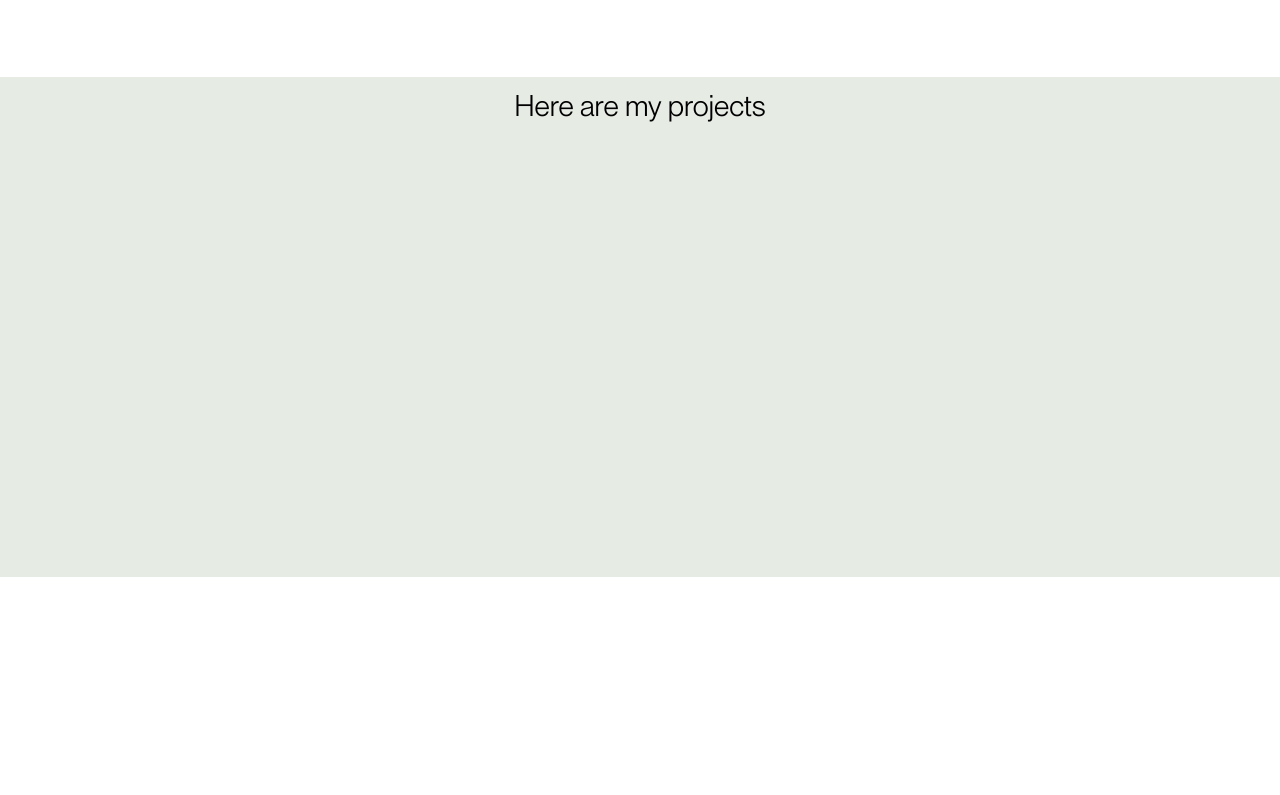
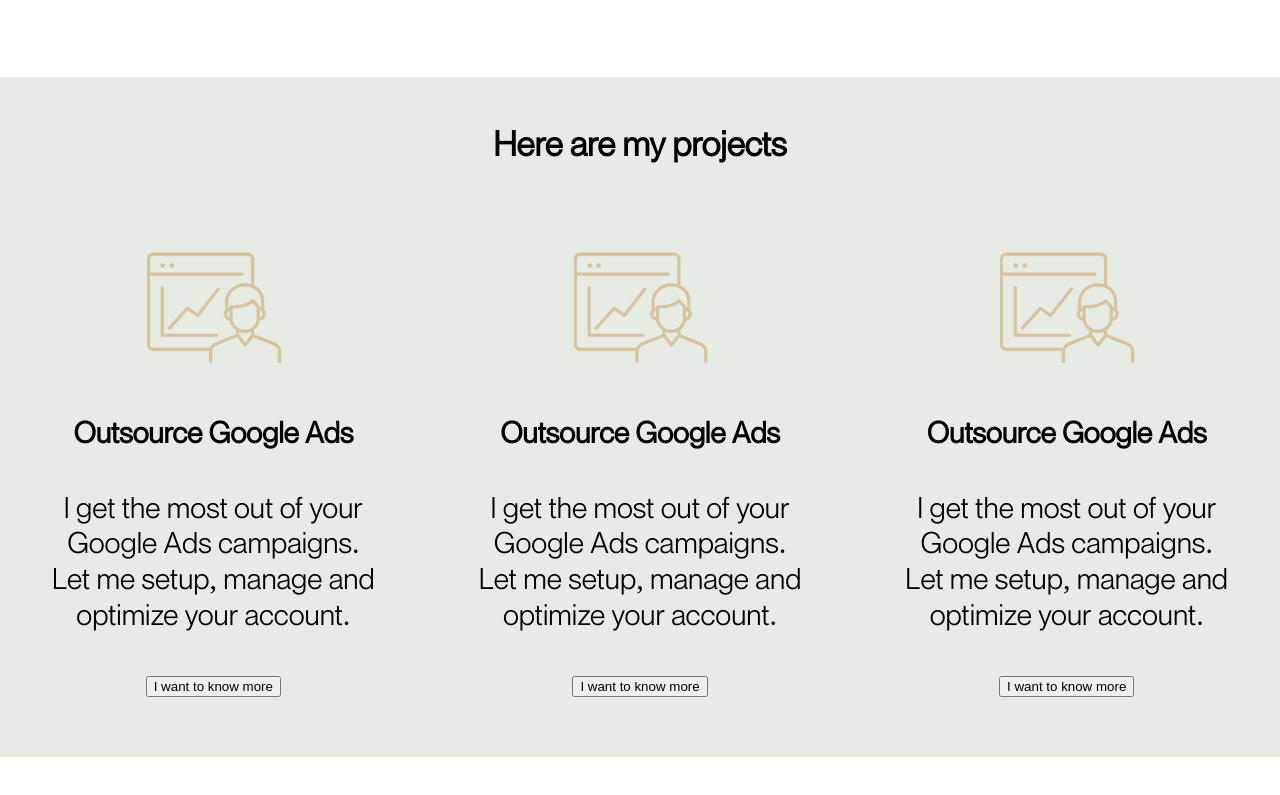
Before and after one commit to rono516/ronocollins.co.ke, a plain HTML site: page index.html in a window 1280 px wide. Shown: the part 1149-1944 px from the top of the page. Before the commit the page ends 1776 px from the top, so only its background shows below. Drawn offline with Linux system fonts and the light colour scheme.

Commit message:
feature/no-ref/add-projects-section

```diff
--- a/index.html
+++ b/index.html
@@ -83,7 +83,39 @@
     </div>
 
     <div class="projects">
-        Here are my projects
+        <h3>Here are my projects</h3>
+        <div class="projects-list">
+            <div class="project-item">
+                <div>
+                    <img style="height: 120px;" src="assets/images/picss.png" alt="">
+                </div>
+                <div>
+                    <h4>Outsource Google Ads</h4>
+                    <p>I get the most out of your Google Ads campaigns. Let me setup, manage and optimize your account.</p>
+                    <button>I want to know more</button>
+                </div>
+            </div>
+            <div class="project-item">
+                <div>
+                    <img style="height: 120px;" src="assets/images/picss.png" alt="">
+                </div>
+                <div>
+                    <h4>Outsource Google Ads</h4>
+                    <p>I get the most out of your Google Ads campaigns. Let me setup, manage and optimize your account.</p>
+                    <button>I want to know more</button>
+                </div>
+            </div>
+            <div class="project-item">
+                <div>
+                    <img style="height: 120px;" src="assets/images/picss.png" alt="">
+                </div>
+                <div>
+                    <h4>Outsource Google Ads</h4>
+                    <p>I get the most out of your Google Ads campaigns. Let me setup, manage and optimize your account.</p>
+                    <button>I want to know more</button>
+                </div>
+            </div>
+        </div>
     </div>
 
 
--- a/styles.css
+++ b/styles.css
@@ -120,7 +120,15 @@ body{
     padding: 10px 0px;
     font-size: 30px;
     background-color: #E6EBE4;
-    height: 60vh;
+    /* height: 60vh; */
+}
+.projects-list{
+    display: flex;
+    /* justify-content: space-evenly; */
+}
+.project-item{
+    padding: 30px;
+    margin: 20px;
 }
 @media only screen and (max-width: 768px) {
     /* For mobile phones: */
@@ -131,6 +139,9 @@ body{
         flex-direction: column;
         text-align: start;
     }
+    .projects-list{
+        flex-direction: column;
+    }
   }
 
 @media only screen and (min-width: 768px) {
```
Also changed, not shown: assets/images/picss.png (added).
